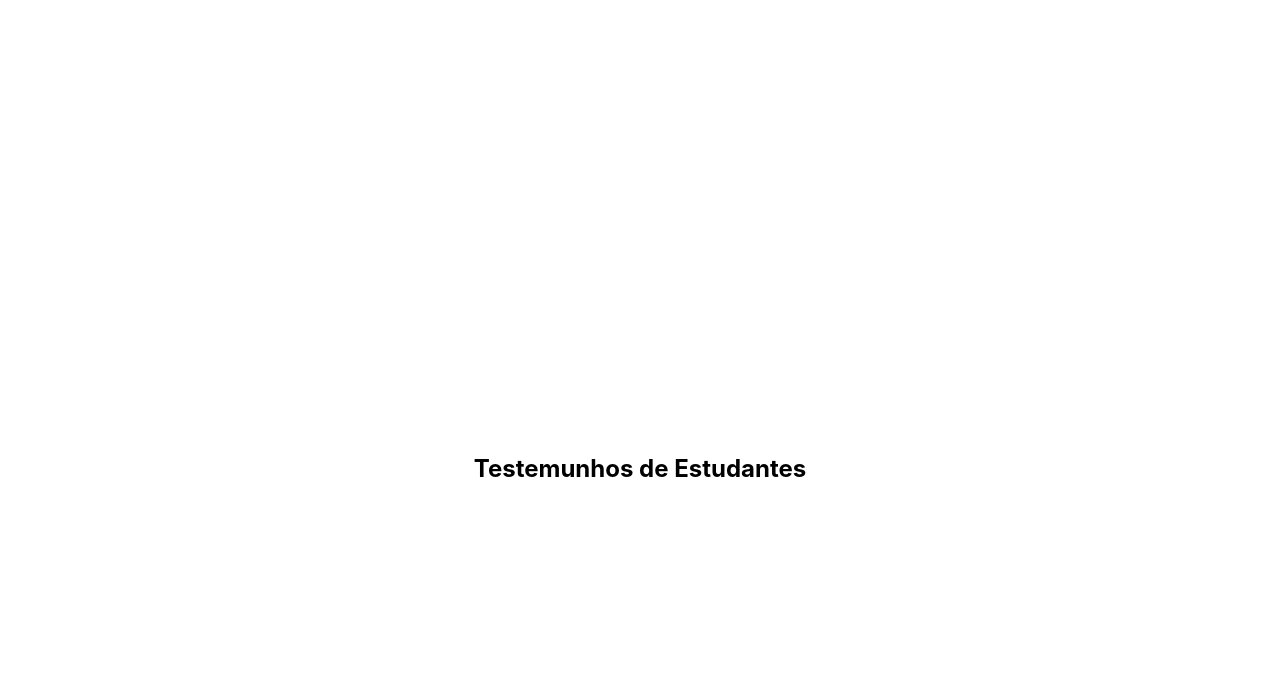
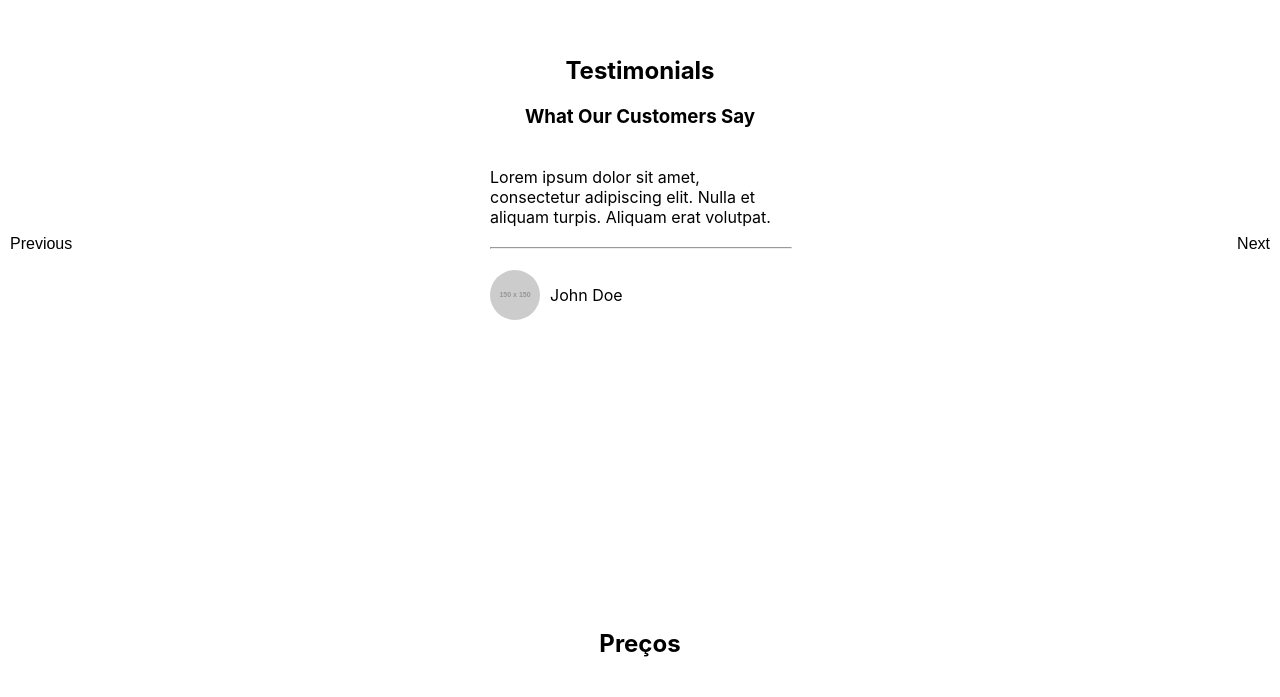
Before and after one commit to Lucas-A-Araujo/landing-page-challenge, a React (Create React App) app: page / in a window 1280 px wide. Shown: the part 3663-4360 px from the top of the page. Built offline with nearby package versions, Linux system fonts and the light colour scheme.

Commit message:
feat: create sliders

```diff
--- a/src/App.js
+++ b/src/App.js
@@ -5,6 +5,7 @@ import WelcomeSection from './components/Welcome_section';
 import ProfessionalsSection from './components/Profissional_section';
 import WhyChooseUsSection from './components/WhyUs_section';
 import Validationomponent from './components/validation_section';
+import TestimonialsSection from './components/Testimonials_section';
 
 
 
@@ -34,15 +35,6 @@ function CoursesSection() {
           </div>
         ))}
       </div>
-    </Section>
-  );
-}
-
-function TestimonialsSection() {
-  return (
-    <Section id="testimonials">
-      <h2>Testemunhos de Estudantes</h2>
-      {/* Testemunhos de estudantes */}
     </Section>
   );
 }
--- /dev/null
+++ b/src/components/Testimonials_section/index.jsx
@@ -0,0 +1,58 @@
+import React, { useState } from 'react';
+import './styles.css';
+
+const TestimonialsSection = () => {
+    const [currentSlide, setCurrentSlide] = useState(0);
+
+    const testimonials = [
+      {
+        id: 1,
+        testimonial: "Lorem ipsum dolor sit amet, consectetur adipiscing elit. Nulla et aliquam turpis. Aliquam erat volutpat.",
+        name: "John Doe",
+        avatar: "https://via.placeholder.com/150",
+      },
+      {
+        id: 2,
+        testimonial: "Sed dictum libero vel magna laoreet, id tincidunt ligula elementum. Integer nec leo non odio aliquet efficitur.",
+        name: "Jane Smith",
+        avatar: "https://via.placeholder.com/150",
+      },
+      {
+        id: 3,
+        testimonial: "Vestibulum in augue eu ante congue lacinia nec eu est. In at nibh et justo mollis accumsan.",
+        name: "Alice Johnson",
+        avatar: "https://via.placeholder.com/150",
+      },
+    ];
+
+    const nextSlide = () => {
+      setCurrentSlide((prevSlide) => (prevSlide === testimonials.length - 1 ? 0 : prevSlide + 1));
+    };
+
+    const prevSlide = () => {
+      setCurrentSlide((prevSlide) => (prevSlide === 0 ? testimonials.length - 1 : prevSlide - 1));
+    };
+
+    return (
+      <div className="testimonials-section">
+        <h2>Testimonials</h2>
+        <h3>What Our Customers Say</h3>
+        <div className="testimonials-carousel">
+          {testimonials.map((testimonial, index) => (
+            <div key={testimonial.id} className={`testimonial-card ${index === currentSlide ? 'active' : ''}`}>
+              <p className="testimonial-text">{testimonial.testimonial}</p>
+              <hr className="testimonial-divider" />
+              <div className="testimonial-author">
+                <img src={testimonial.avatar} alt={testimonial.name} className="avatar" />
+                <p className="author-name">{testimonial.name}</p>
+              </div>
+            </div>
+          ))}
+          <button className="prev-button" onClick={prevSlide}>Previous</button>
+          <button className="next-button" onClick={nextSlide}>Next</button>
+        </div>
+      </div>
+    );
+  };
+
+  export default TestimonialsSection;
--- /dev/null
+++ b/src/components/Testimonials_section/styles.css
@@ -0,0 +1,63 @@
+.testimonials-section {
+    text-align: center;
+  }
+
+  .testimonials-carousel {
+    display: flex;
+    align-items: center;
+    justify-content: center;
+    position: relative;
+  }
+
+  .testimonial-card {
+    display: none;
+    width: 100%;
+    max-width: 300px; /* Largura máxima do card */
+    padding: 20px;
+    text-align: left;
+  }
+
+  .testimonial-card.active {
+    display: block;
+  }
+
+  .testimonial-text {
+    margin-top: 0;
+  }
+
+  .testimonial-divider {
+    width: 100%;
+    margin: 20px 0;
+  }
+
+  .testimonial-author {
+    display: flex;
+    align-items: center;
+  }
+
+  .avatar {
+    width: 50px;
+    height: 50px;
+    border-radius: 50%;
+    margin-right: 10px;
+  }
+
+  .prev-button,
+  .next-button {
+    position: absolute;
+    top: 50%;
+    transform: translateY(-50%);
+    background-color: transparent;
+    border: none;
+    cursor: pointer;
+    font-size: 16px;
+    padding: 10px;
+  }
+
+  .prev-button {
+    left: 0;
+  }
+
+  .next-button {
+    right: 0;
+  }
```
